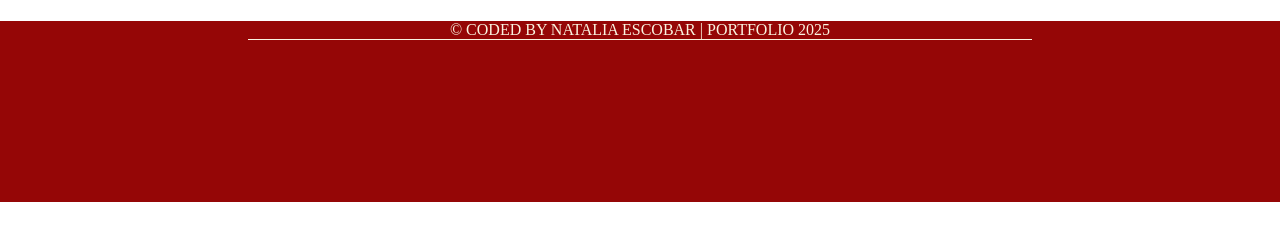
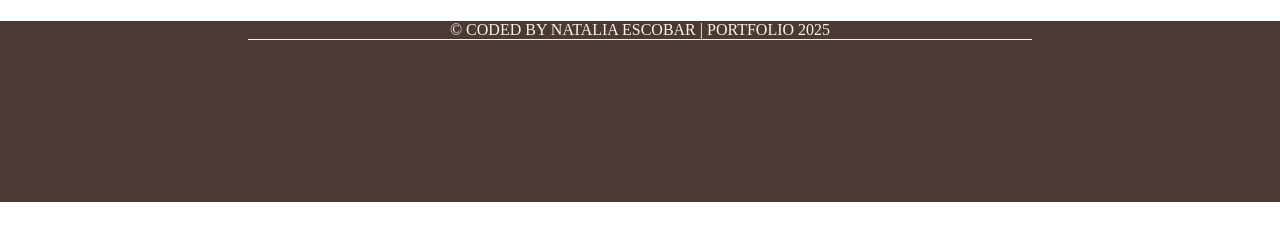
Before and after one commit to natalia-escobar/natalia-escobar.github.io, a website: page about-me.html in a window 1280 px wide. Shown: the part 79-320 px from the top of the page. Drawn offline with Linux system fonts and the light colour scheme; a web font is replaced by a local one.

Commit message:
CHANGING FOOTER

```diff
--- a/css/style.css
+++ b/css/style.css
@@ -342,7 +342,7 @@ footer {
     width: 100vw;
     height: 11.3125rem;
     flex-shrink: 0;
-    background: #950606;
+    background: #4B3935;
 }
 
 .code-tag {
```
